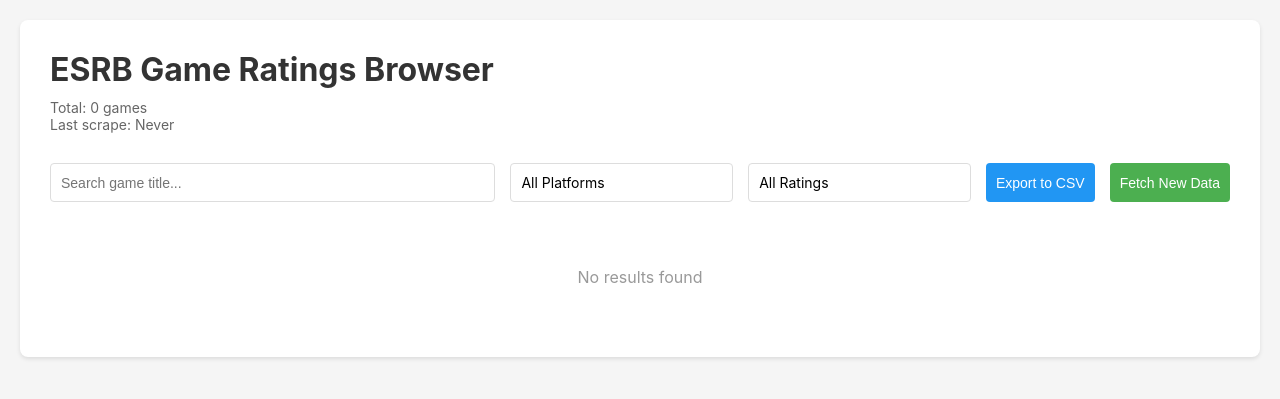
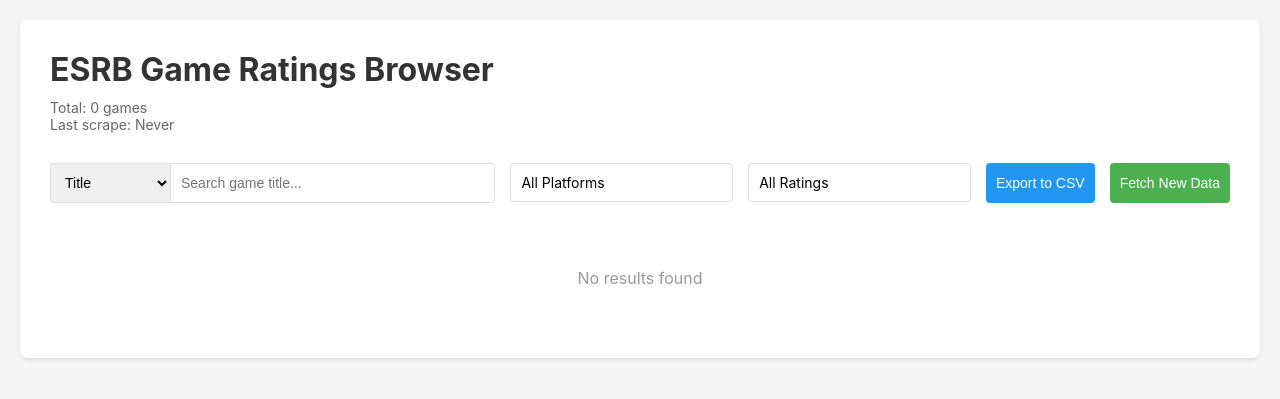
Before and after one commit to benlen10/esrb-tool-v2, a Flask app: page / in a window 1280 px wide. Shown: the top 399 px of the page. Run offline with Flask 3, Linux system fonts and the light colour scheme; data that the repository does not hold is empty.

Commit message:
Add support for searching by desctipros and summary

```diff
--- a/app.py
+++ b/app.py
@@ -57,6 +57,7 @@ def get_ratings():
     page = int(request.args.get('page', 1))
     per_page = int(request.args.get('per_page', 50))
     search = request.args.get('search', '')
+    search_field = request.args.get('search_field', 'title')
     platform = request.args.get('platform', '')
     rating = request.args.get('rating', '')
     sort_col = request.args.get('sort', 'game_id')
@@ -67,12 +68,16 @@ def get_ratings():
     if sort_col not in allowed_sorts:
         sort_col = 'game_id'
 
+    # Whitelist search fields
+    search_column_map = {'title': 'game_title', 'descriptors': 'descriptors', 'summary': 'summary'}
+    search_column = search_column_map.get(search_field, 'game_title')
+
     # Build query
     query = 'SELECT * FROM ratings WHERE 1=1'
     params = []
 
     if search:
-        query += ' AND game_title LIKE ?'
+        query += f' AND {search_column} LIKE ?'
         params.append(f'%{search}%')
 
     if platform:
@@ -117,15 +122,20 @@ def export_csv():
 
     # Get query parameters
     search = request.args.get('search', '')
+    search_field = request.args.get('search_field', 'title')
     platforms = request.args.get('platforms', '')  # Comma-separated list
     ratings = request.args.get('ratings', '')      # Comma-separated list
+
+    # Whitelist search fields
+    search_column_map = {'title': 'game_title', 'descriptors': 'descriptors', 'summary': 'summary'}
+    search_column = search_column_map.get(search_field, 'game_title')
 
     # Get all games, we'll filter in Python for multi-value filters
     query = 'SELECT * FROM ratings WHERE 1=1'
     params = []
 
     if search:
-        query += ' AND game_title LIKE ?'
+        query += f' AND {search_column} LIKE ?'
         params.append(f'%{search}%')
 
     query += ' ORDER BY game_id DESC'
--- a/templates/index.html
+++ b/templates/index.html
@@ -268,7 +268,14 @@
         <div class="stats" id="stats">Loading statistics...</div>
 
         <div class="filters">
-            <input type="text" id="search" placeholder="Search game title...">
+            <div style="display: flex; gap: 0;">
+                <select id="searchField" style="border-radius: 4px 0 0 4px; border-right: none; min-width: 120px;">
+                    <option value="title">Title</option>
+                    <option value="descriptors">Descriptors</option>
+                    <option value="summary">Summary</option>
+                </select>
+                <input type="text" id="search" placeholder="Search game title..." style="border-radius: 0 4px 4px 0; flex: 1;">
+            </div>
             <div class="multi-select" id="platformSelect">
                 <div class="multi-select-display" onclick="toggleDropdown('platformSelect')">All Platforms</div>
                 <div class="multi-select-dropdown"></div>
@@ -386,11 +393,13 @@
 
         async function loadRatings() {
             const search = document.getElementById('search').value;
+            const searchField = document.getElementById('searchField').value;
 
             const params = new URLSearchParams({
                 page: currentPage,
                 per_page: 50,
                 search,
+                search_field: searchField,
                 sort: currentSort,
                 dir: currentSortDir
             });
@@ -436,10 +445,12 @@
 
         async function getFilteredCount(search) {
             // Fetch all results to count filtered items
+            const searchField = document.getElementById('searchField').value;
             const params = new URLSearchParams({
                 page: 1,
                 per_page: 10000, // Large number to get all results
-                search
+                search,
+                search_field: searchField
             });
 
             const response = await fetch(`/api/ratings?${params}`);
@@ -578,8 +589,9 @@
 
         function exportCSV() {
             const search = document.getElementById('search').value;
+            const searchField = document.getElementById('searchField').value;
 
-            const params = new URLSearchParams({ search });
+            const params = new URLSearchParams({ search, search_field: searchField });
 
             // Add selected platforms
             if (selectedPlatforms.length > 0) {
@@ -632,6 +644,14 @@
             loadRatings();
         });
 
+        document.getElementById('searchField').addEventListener('change', () => {
+            const field = document.getElementById('searchField').value;
+            const placeholders = { title: 'Search game title...', descriptors: 'Search descriptors...', summary: 'Search summary...' };
+            document.getElementById('search').placeholder = placeholders[field];
+            currentPage = 1;
+            if (document.getElementById('search').value) loadRatings();
+        });
+
         // Initialize
         async function init() {
             await loadStats();
```
